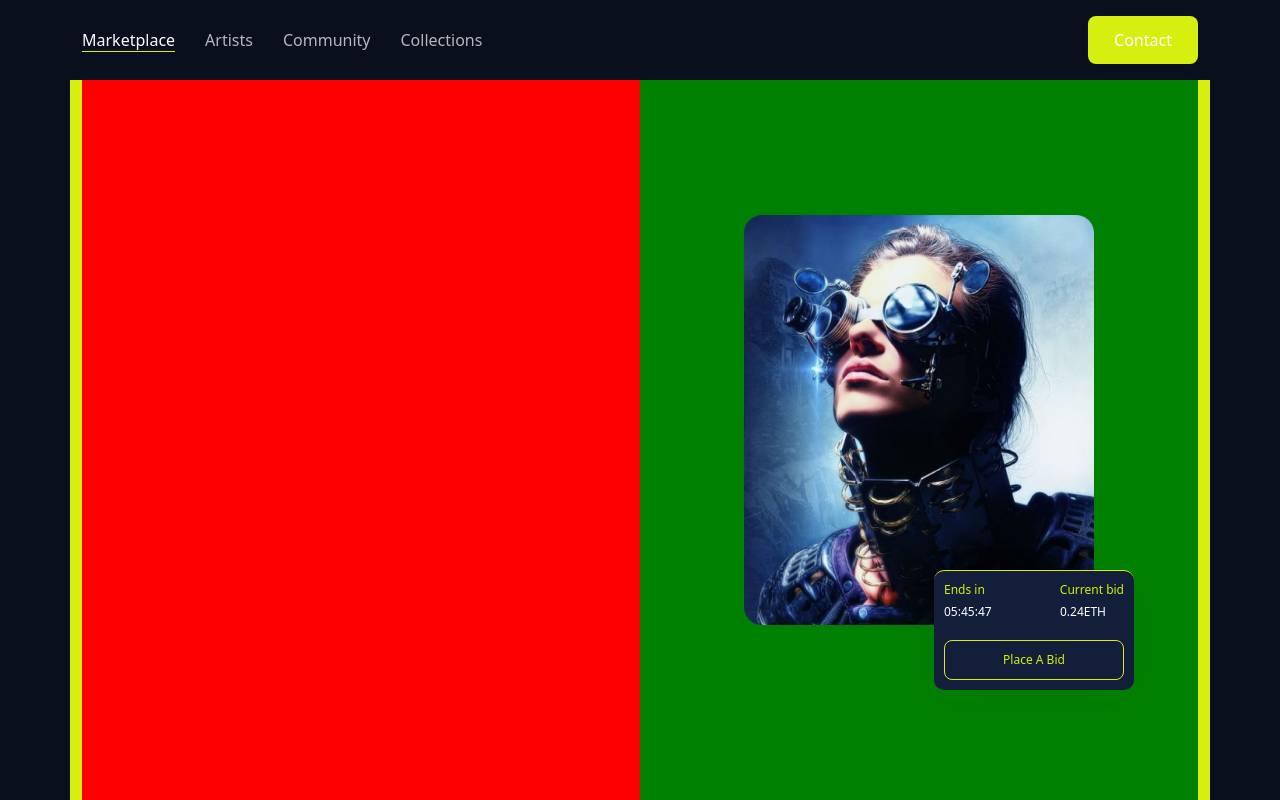
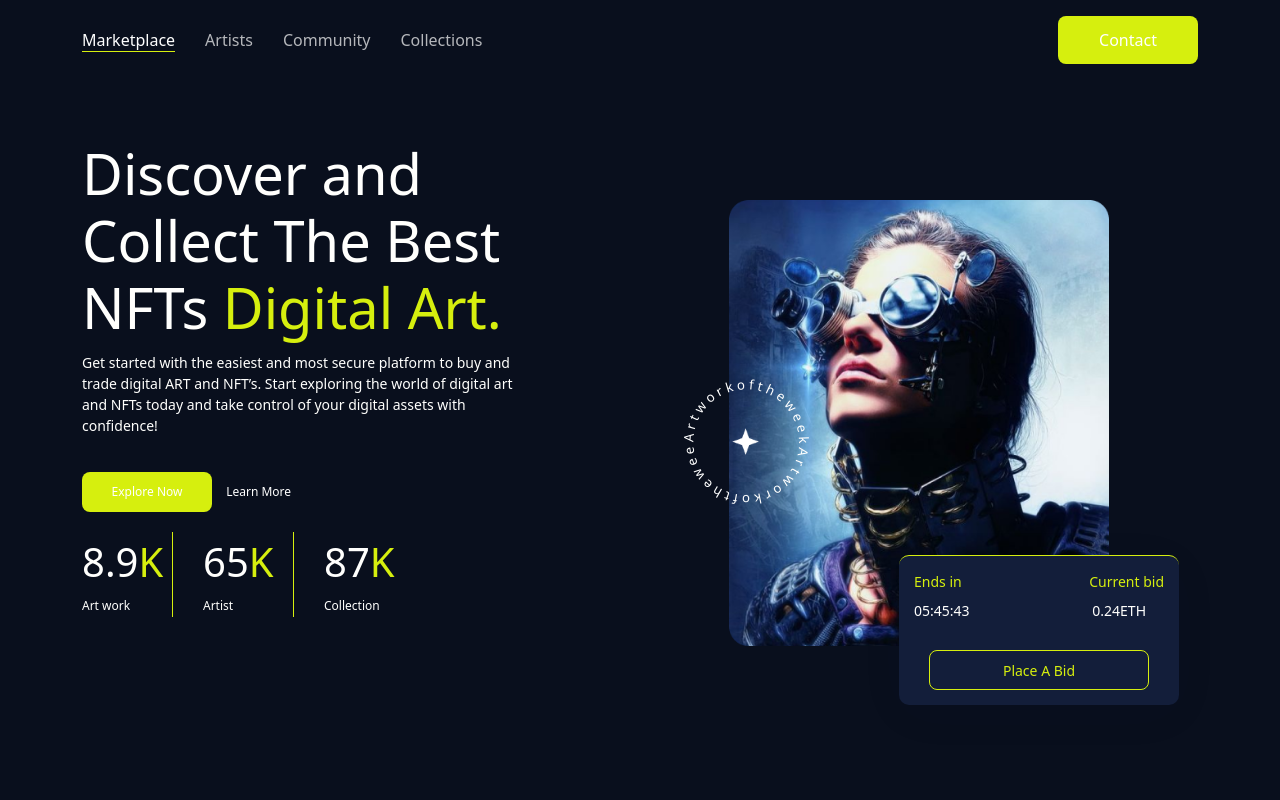
Before and after one commit to AdamsSmith26/final-exam, a plain HTML site: page index.html in a window 1280 px wide. Drawn offline with nearby package versions, Linux system fonts and the light colour scheme.

Commit message:
first section

```diff
--- a/css/animation.css
+++ b/css/animation.css
@@ -0,0 +1,15 @@
+@keyframes starmoving {
+    0% {
+        left: -50px;
+        top: 160px;
+    }
+
+    50% {
+        transform: scale(1.1);
+    }
+
+    100% {
+        left: -50px;
+        top: 220px;
+    }
+}
--- a/css/style.css
+++ b/css/style.css
@@ -1,6 +1,7 @@
 * {
     margin: 0;
     padding: 0;
+    box-sizing: border-box;
 }
 
 
@@ -67,7 +68,7 @@
 
 .nav-btn {
     float: left;
-    width: 110px;
+    width: 140px;
     height: 48px;
     background-color: #D6EF0E;
     color: white;
@@ -135,20 +136,22 @@
 .section-1 {
     width: 100%;
     height: calc(100vh - 80px);
-    background-color: #D6EF0E;
 }
 
 .section-1_left {
     width: 50%;
     min-height: 100%;
-    background-color: red;
     float: left;
+    display: flex;
+    flex-direction: column;
+    justify-content: flex-start;
+    gap: 20px;
 }
 
 .section-1_right {
     width: 50%;
     min-height: 100%;
-    background: green;
+    /* background: green; */
     display: flex;
     align-items: center;
     justify-content: center;
@@ -159,25 +162,25 @@
     background-image: url('../img/section1.png');
     background-size: contain;
     background-repeat: no-repeat;
-    width: 350px;
-    height: 450px;
+    width: 380px;
+    height: 480px;
     position: relative;
 }
 
 .section-1_img-end {
     position: absolute;
-    width: 200px;
-    height: 120px;
+    width: 280px;
+    height: 150px;
     background-color: #131E3A;
     bottom: -25px;
-    left: 190px;
+    left: 170px;
     border-radius: 10px;
     display: flex;
     flex-direction: column;
     justify-content: space-around;
     align-items: center;
     border-top: 1px solid #D6EF0E;
-    box-shadow: 0px 9px 50px rgba(23, 36, 65, 0.04)
+    box-shadow: 0px 9px 50px rgba(23, 36, 65, 0.04);
 }
 
 .section-1_img-end:hover {
@@ -185,8 +188,8 @@
 }
 
 .section-1_img-end-top {
-    width: 180px;
-    height: 40px;
+    width: 250px;
+    height: 50px;
     position: relative;
 }
 
@@ -195,7 +198,7 @@
     position: absolute;
     top: 0;
     left: 0;
-    font-size: 12px;
+    font-size: 14px;
 }
 
 .section-1_img-end-top span:nth-child(2) {
@@ -203,7 +206,7 @@
     position: absolute;
     top: 0;
     right: 0;
-    font-size: 12px;
+    font-size: 14px;
 }
 
 .section-1_img-end-top span:nth-child(3) {
@@ -211,7 +214,7 @@
     position: absolute;
     bottom: 0;
     left: 0;
-    font-size: 12px;
+    font-size: 14px;
 }
 
 .section-1_img-end-top span:nth-child(4) {
@@ -219,16 +222,16 @@
     position: absolute;
     bottom: 0;
     right: 18px;
-    font-size: 12px;
+    font-size: 14px;
 }
 
 .section-1_img-end-btn {
-    width: 180px;
+    width: 220px;
     height: 40px;
     background-color: transparent;
     border: 1px solid #D6EF0E;
     color: #D6EF0E;
-    font-size: 12px;
+    font-size: 14px;
     border-radius: 8px;
     cursor: pointer;
 }
@@ -238,6 +241,171 @@
     color: #131E3A;
     transition: .7s;
 }
+
+.circle {
+    position: relative;
+    width: 170px;
+    height: 170px;
+    left: -50px;
+    top: 160px;
+    animation-name: starmoving;
+    animation-duration: 2s;
+    animation-iteration-count: infinite;
+    animation-delay: .5s;
+    animation-timing-function: linear;
+    animation-direction: alternate;
+}
+
+svg {
+    fill: currentColor;
+    height: auto;
+    max-width: 66vmin;
+    transform-origin: center;
+    width: 80%;
+    color: white;
+    position: absolute;
+  }
+
+.star {
+    width: 25px;
+    height: 25px;
+    background-image: url("../img/star.png");
+    background-size: contain;
+    position: absolute;
+    top: 55px;
+    left: 55px;
+}
+
+.section-1_left-title {
+    margin-top: 60px;
+    width: 450px;
+    min-height: 230px;
+}
+
+.section-1_left-title h1 {
+    font-size: 56px;
+    color: #FFFFFD;
+    margin-bottom: 10px;
+}
+
+.section-1_left-title h1 span {
+    font-size: 56px;
+    color: #D6EF0E;
+}
+
+.section-1_left-title p {
+    color: #FFFFFD;
+    font-weight: 400;
+    font-size: 14px;
+}
+
+.section-1_left-btn {
+    width: 130px;
+    height: 40px;
+    background-color: #D6EF0E;
+    color: white;
+    border-radius: 8px;
+    border: none;
+    font-size: 12px;
+    margin-right: 10px;
+    cursor: pointer;
+}
+
+.section-1_left-btn:hover {
+    background-color: transparent;
+    color: #D6EF0E;
+}
+
+.section-1_left span {
+    color: white;
+    font-size: 12px;
+    cursor: pointer;
+}
+
+.section-1_left span:hover {
+    color: #D6EF0E;
+}
+
+.section-1_left .stats {
+    width: 450px;
+    height: 70px;
+    display: flex;
+    justify-content: flex-start;
+    gap: 30px;
+}
+
+.section-1_left .stats .frame-left {
+    width: 80px;
+    height: 85px;
+    border-right: 1px solid #D6EF0E;
+    box-sizing: content-box;
+    padding-right: 10px;
+}
+
+.section-1_left .stats .frame-left p:first-child{
+    color: #D6EF0E;
+    font-size: 40px;
+    margin-bottom: 5px;
+}
+
+.section-1_left .stats .frame-left p span {
+    color: #FFFFFD;
+    font-size: 40px;
+}
+
+.section-1_left .stats .frame-left p:last-child{
+    color: #FFFFFD;
+    font-size: 12px;
+}
+
+.section-1_left .stats .frame-center {
+    width: 80px;
+    height: 85px;
+    border-right: 1px solid #D6EF0E;
+    box-sizing: content-box;
+    padding-right: 10px;
+}
+
+.section-1_left .stats .frame-center p:first-child{
+    color: #D6EF0E;
+    font-size: 40px;
+    margin-bottom: 5px;
+}
+
+.section-1_left .stats .frame-center p span {
+    color: #FFFFFD;
+    font-size: 40px;
+}
+
+.section-1_left .stats .frame-center p:last-child{
+    color: #FFFFFD;
+    font-size: 12px;
+}
+
+.section-1_left .stats .frame-right {
+    width: 80px;
+    height: 85px;
+}
+
+.section-1_left .stats .frame-right p:first-child{
+    color: #D6EF0E;
+    font-size: 40px;
+    margin-bottom: 5px;
+}
+
+.section-1_left .stats .frame-right p span {
+    color: #FFFFFD;
+    font-size: 40px;
+}
+
+.section-1_left .stats .frame-right p:last-child{
+    color: #FFFFFD;
+    font-size: 12px;
+}
+
+
+
+
 
 
 
--- a/index.html
+++ b/index.html
@@ -6,8 +6,8 @@
     <meta name="viewport" content="width=device-width, initial-scale=1.0">
     <title>Document</title>
     <link href="https://cdn.jsdelivr.net/npm/bootstrap@5.2.3/dist/css/bootstrap.min.css" rel="stylesheet">
+    <link rel="stylesheet" href="css/animation.css">
     <link rel="stylesheet" href="css/style.css">
-    <link rel="stylesheet" href="css/animation.css">
 </head>
 <body class="bg-color">
     <div class="mynav">
@@ -28,17 +28,67 @@
     </div>
 
     <section class="container section-1">
-      <div class="section-1_left"></div>
+      <div class="section-1_left">
+        <div class="section-1_left-title">
+          <h1>
+            Discover and
+            Collect The Best
+            NFTs
+            <span>Digital Art.</span>
+          </h1>
+          <p> Get started with the easiest and most secure platform to buy and trade digital ART and NFT’s. Start exploring the world of digital art and NFTs today and take control of your digital assets with confidence!</p>
+        </div>
+        <div>
+          <button class="section-1_left-btn">Explore Now</button>
+        <span>Learn More</span>
+        </div>
+        <div class="stats">
+          <div class="frame-left">
+            <p><span id="num1">0</span>K</p>
+            <p>Art work</p>
+          </div>
+          <div class="frame-center">
+            <p><span id="num2">0</span>K</p>
+            <p>Artist</p>
+          </div>
+          <div class="frame-right">
+            <p><span id="num3">0</span>K</p>
+            <p>Collection</p>
+          </div>
+        </div>
+
+
+
+
+      </div>
       <div class="section-1_right">
        <div class="section-1_img">
         <div class="section-1_img-end">
           <div class="section-1_img-end-top">
             <span>Ends in</span>
             <span>Current bid</span>
-            <span>05:45:47</span>
+            <span id="time">05:45:47</span>
             <span>0.24ETH</span>
           </div>
           <button class="section-1_img-end-btn">Place A Bid</button>
+        </div>
+        <div class="circle">
+          <svg viewBox="0 0 100 100" width="100%" height="100%">
+            <defs>
+              <path id="circle"
+                d="
+                  M 50, 50
+                  m -37, 0
+                  a 37,37 0 1,1 74,0
+                  a 37,37 0 1,1 -74,0"/>
+            </defs>
+            <text font-size="9.3">
+              <textPath xlink:href="#circle">
+                A r t w o r k o f t h e w e e k A r t w o r k o f t h e w e e k
+              </textPath>
+            </text>
+          </svg>
+          <div class="star"></div>
         </div>
        </div>
       </div>
@@ -53,9 +103,9 @@
 
 
 
-
-
   <script src="https://cdn.jsdelivr.net/npm/bootstrap@5.2.3/dist/js/bootstrap.bundle.min.js"></script>
+  <script src="scripts/countdown.min.js"></script>
+  <script src="scripts/countUp.min.js"></script>
   <script src="scripts/script.js"></script>
 </body>
 </html>
--- a/scripts/script.js
+++ b/scripts/script.js
@@ -3,3 +3,58 @@
     document.getElementsByClassName("mynav")[0].classList.toggle("open");
     document.getElementsByClassName("nav-btn")[0].classList.toggle("myopacity");
 });
+
+window.addEventListener('DOMContentLoaded', () => {
+
+    const count = new CountUp(
+      'num1',
+      0,
+      8.9,
+      1,
+      3
+    );
+    count.start()
+
+    const count1 = new CountUp(
+      'num2',
+      0,
+      65,
+      0,
+      3
+    );
+    count1.start()
+
+    const count2 = new CountUp(
+      'num3',
+      0,
+      87,
+      0,
+      3
+    );
+    count2.start()
+  })
+
+  function startTimer(duration, display) {
+    var timer = duration, hourses, minutes, seconds;
+    setInterval(function () {
+        hourses = parseInt(timer / 3600), 10
+        minutes = parseInt(timer % 3600 / 60, 10);
+        seconds = parseInt(timer % 60, 10);
+
+        hourses = hourses < 10 ? "0" + hourses : hourses;
+        minutes = minutes < 10 ? "0" + minutes : minutes;
+        seconds = seconds < 10 ? "0" + seconds : seconds;
+
+        display.textContent = hourses + ":" + minutes + ":" + seconds;
+
+        if (--timer < 0) {
+            timer = duration;
+        }
+    }, 1000);
+}
+
+window.onload = function () {
+    var myTime = 5*3600 + 60 * 45 + 47,
+        display = document.querySelector('#time');
+    startTimer(myTime, display);
+};
```
Also changed, not shown: img/star.png (added), scripts/countUp.min.js (added).
